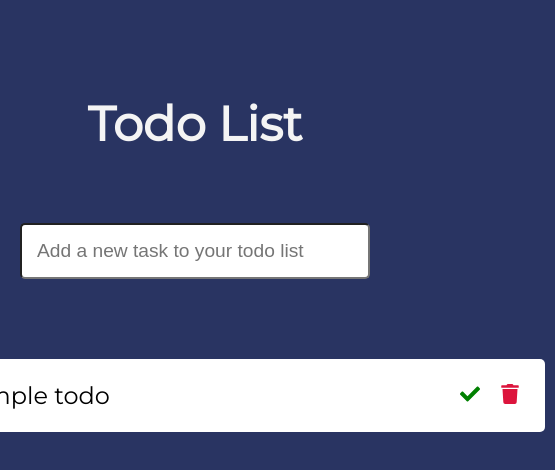
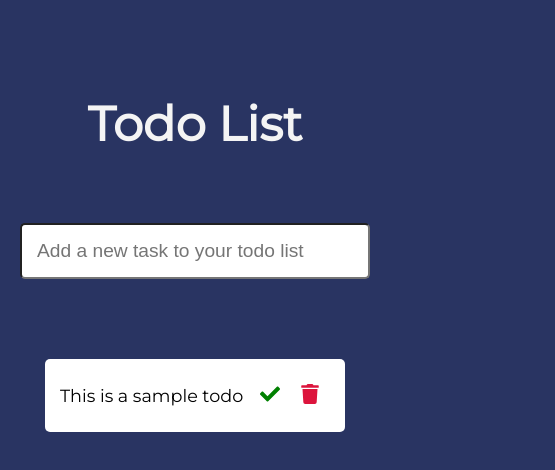
Before and after one commit to SAMURAii-7/todo-list-react, a React (Create React App) app: page / in a window 390 px wide. Shown: the top 470 px of the page, 555 px wide, since content can reach past the window. Built offline with nearby package versions, Linux system fonts and the light colour scheme.

Commit message:
make todo list responsive

```diff
--- a/src/index.css
+++ b/src/index.css
@@ -25,25 +25,6 @@ body {
     margin: 0 20px;
     border-radius: 5px;
     font-size: 1.2rem;
-}
-
-@media (max-width: 900px) {
-    .todo-task {
-        width: 500px;
-    }
-}
-
-@media (max-width: 500px) {
-    .todo-task {
-        width: 350px;
-    }
-    .container {
-        flex-direction: column;
-    }
-    .btn {
-        margin-top: 10px;
-        width: 150px;
-    }
 }
 
 .btn {
@@ -91,7 +72,6 @@ body {
 
 ul {
     list-style: none;
-    word-wrap: break-word;
 }
 
 .card li {
@@ -116,3 +96,34 @@ ul {
     display: flex;
     justify-content: center;
 }
+
+@media (max-width: 900px) {
+    .todo-task {
+        width: 500px;
+    }
+
+    .card {
+        width: 400px;
+    }
+}
+
+@media (max-width: 500px) {
+    .todo-task {
+        width: 350px;
+    }
+    .container {
+        flex-direction: column;
+    }
+    .btn {
+        margin-top: 10px;
+        width: 150px;
+    }
+
+    .card {
+        width: 300px;
+    }
+
+    .card li {
+        font-size: 1.1rem;
+    }
+}
```
